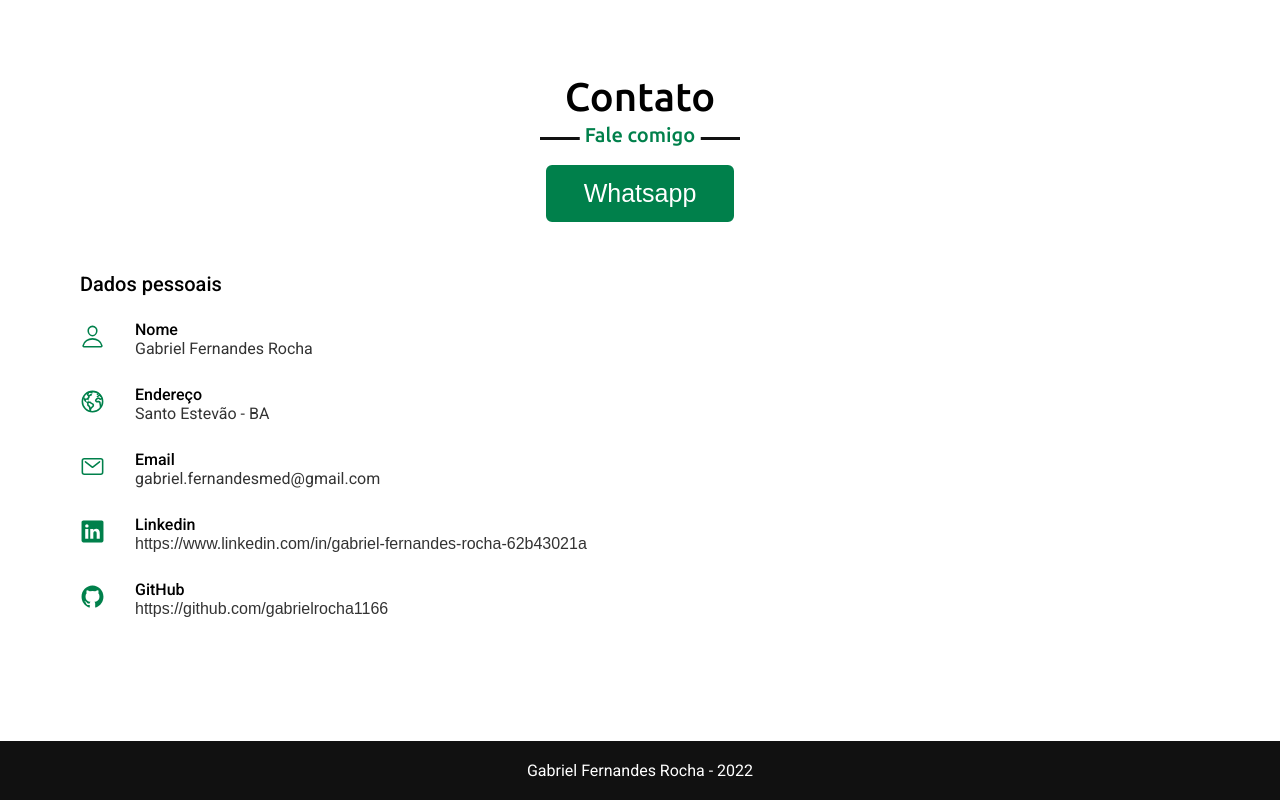
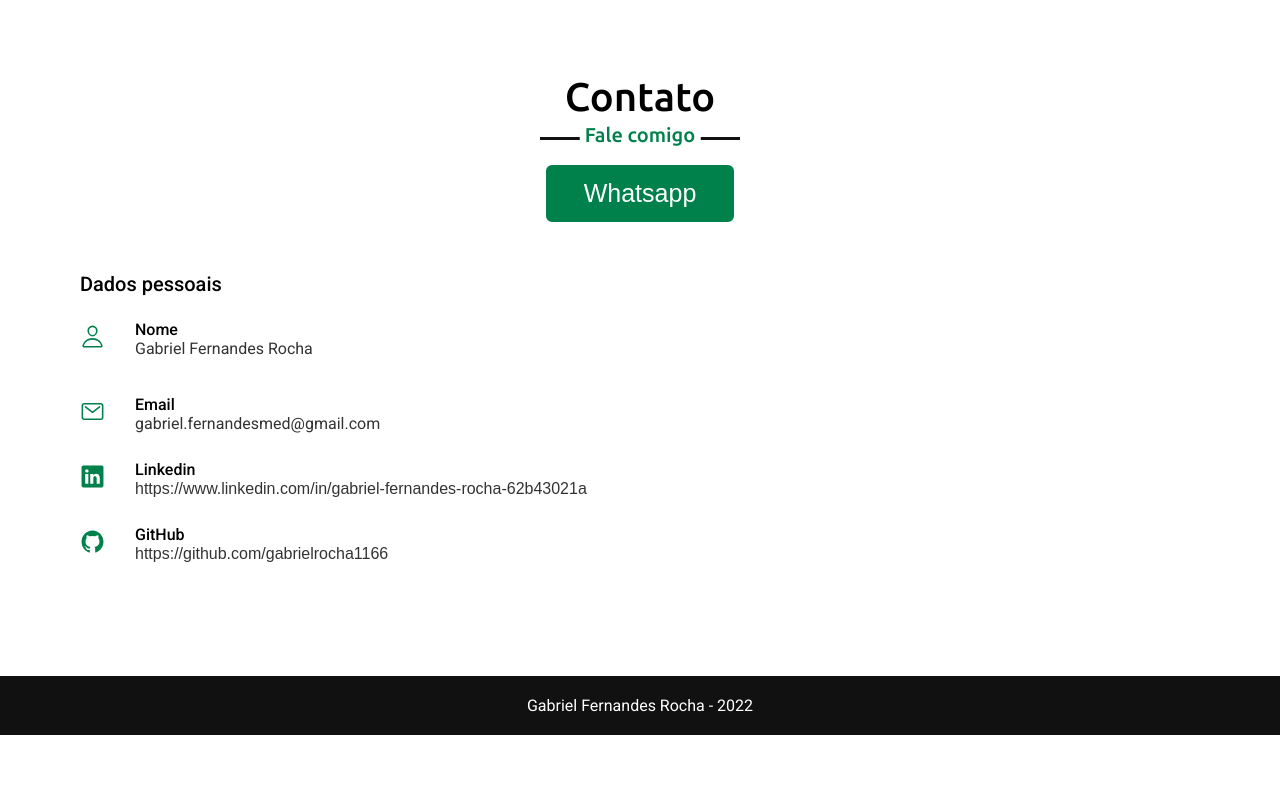
Before and after one commit to gabrielrocha1166/Portfolio, a plain HTML site: page index.html in a window 1280 px wide. Shown: the part 3307-4107 px from the top of the page. After the commit the page ends 4042 px from the top, so only its background shows below. Drawn offline with nearby package versions, Linux system fonts and the light colour scheme.

Commit message:
Exclui a localização

```diff
--- a/index.html
+++ b/index.html
@@ -204,16 +204,7 @@
                         </div>
                     </div>
                    </div>
-                   <div class="row">
-                    <div class="col">
-                        <ion-icon name="earth-outline"></ion-icon>
-                    </div>
-                    <div class="col">
-                        <div class="info">
-                            <div class="head">Endereço</div>
-                            <div class="sub-title">Santo Estevão - BA</div>
-                        </div>
-                    </div>
+
                </div>
                <div class="row">
                 <div class="col">
```
